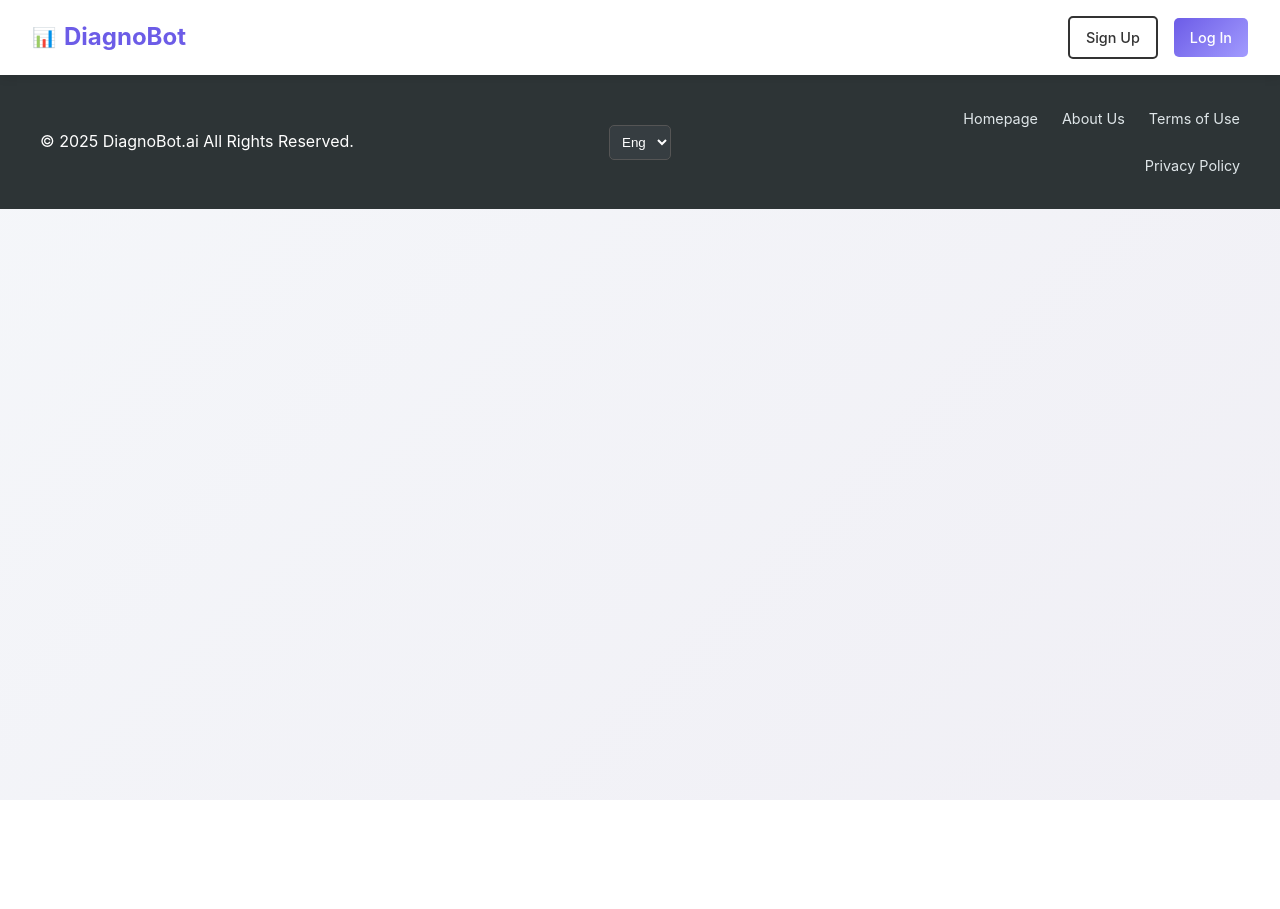
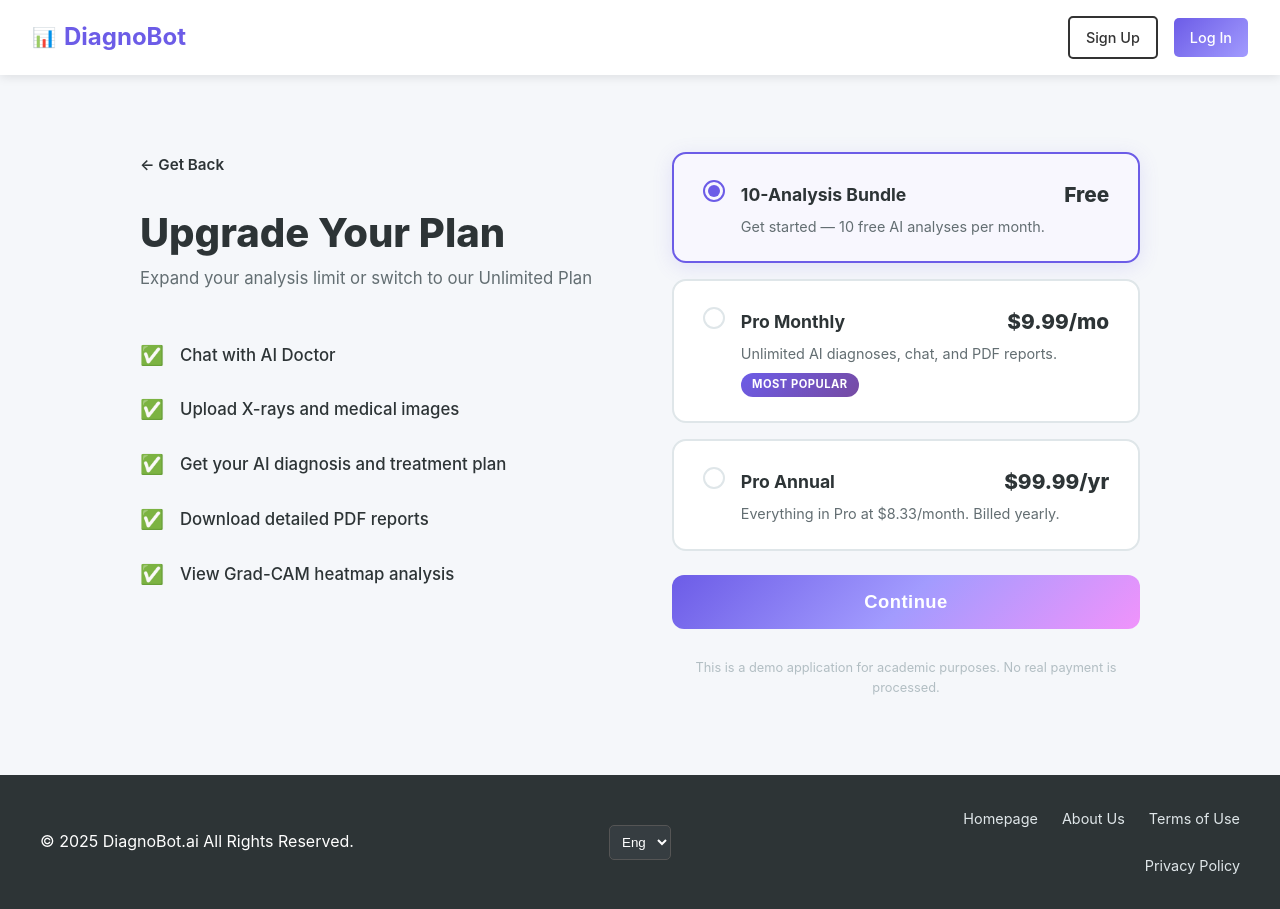
Before and after one commit to PothireddyAkhilKumarReddy/AI-Powered-Diagnosis-Assistant-for-Medical-Imaging, a Vue app in the folder frontend/: page /pricing in a window 1280 px wide. Before the commit the page ends 800 px from the top, so only its background shows below. Built offline with nearby package versions, Linux system fonts and the light colour scheme.

Commit message:
feat: add pricing page with plan tiers, link from CTA button

```diff
--- a/frontend/src/components/CtaSection.vue
+++ b/frontend/src/components/CtaSection.vue
@@ -1,7 +1,7 @@
 <template>
   <section class="cta-section">
     <h2 class="cta-title">Try AI Health Chat Now</h2>
-    <button class="cta-button" @click="$emit('scroll-to-chat')">Upgrade Your Plan</button>
+    <router-link to="/pricing" class="cta-button">Upgrade Your Plan</router-link>
   </section>
 </template>
 
@@ -26,6 +26,7 @@ export default {
 }
 
 .cta-button {
+  display: inline-block;
   padding: 0.8rem 2rem;
   background: white;
   color: #667eea;
@@ -35,6 +36,7 @@ export default {
   font-weight: 600;
   cursor: pointer;
   transition: all 0.3s ease;
+  text-decoration: none;
 }
 
 .cta-button:hover {
--- /dev/null
+++ b/frontend/src/pages/PricingPage.vue
@@ -0,0 +1,349 @@
+<template>
+  <div class="pricing-container">
+    <div class="pricing-content">
+      <!-- Left: Features -->
+      <div class="pricing-left">
+        <router-link to="/" class="back-link">← Get Back</router-link>
+        <h1 class="pricing-title">Upgrade Your Plan</h1>
+        <p class="pricing-subtitle">Expand your analysis limit or switch to our Unlimited Plan</p>
+
+        <ul class="feature-list">
+          <li>
+            <span class="check-icon">✅</span>
+            <span>Chat with AI Doctor</span>
+          </li>
+          <li>
+            <span class="check-icon">✅</span>
+            <span>Upload X-rays and medical images</span>
+          </li>
+          <li>
+            <span class="check-icon">✅</span>
+            <span>Get your AI diagnosis and treatment plan</span>
+          </li>
+          <li>
+            <span class="check-icon">✅</span>
+            <span>Download detailed PDF reports</span>
+          </li>
+          <li>
+            <span class="check-icon">✅</span>
+            <span>View Grad-CAM heatmap analysis</span>
+          </li>
+        </ul>
+      </div>
+
+      <!-- Right: Plans -->
+      <div class="pricing-right">
+        <div
+          v-for="plan in plans"
+          :key="plan.id"
+          class="plan-card"
+          :class="{ selected: selectedPlan === plan.id, popular: plan.popular }"
+          @click="selectedPlan = plan.id"
+        >
+          <div class="plan-radio">
+            <div class="radio-outer">
+              <div class="radio-inner" v-if="selectedPlan === plan.id"></div>
+            </div>
+          </div>
+          <div class="plan-info">
+            <div class="plan-header">
+              <h3 class="plan-name">{{ plan.name }}</h3>
+              <span class="plan-price">{{ plan.price }}</span>
+            </div>
+            <p class="plan-desc">{{ plan.description }}</p>
+            <span v-if="plan.popular" class="popular-badge">Most Popular</span>
+          </div>
+        </div>
+
+        <button class="continue-btn" @click="handleContinue">
+          Continue
+        </button>
+
+        <p class="disclaimer-text">
+          This is a demo application for academic purposes. No real payment is processed.
+        </p>
+      </div>
+    </div>
+  </div>
+</template>
+
+<script>
+import { ref } from 'vue'
+import { useRouter } from 'vue-router'
+
+export default {
+  name: 'PricingPage',
+  setup() {
+    const router = useRouter()
+    const selectedPlan = ref('starter')
+
+    const plans = [
+      {
+        id: 'starter',
+        name: '10-Analysis Bundle',
+        price: 'Free',
+        description: 'Get started — 10 free AI analyses per month.',
+        popular: false
+      },
+      {
+        id: 'pro-monthly',
+        name: 'Pro Monthly',
+        price: '$9.99/mo',
+        description: 'Unlimited AI diagnoses, chat, and PDF reports.',
+        popular: true
+      },
+      {
+        id: 'pro-annual',
+        name: 'Pro Annual',
+        price: '$99.99/yr',
+        description: 'Everything in Pro at $8.33/month. Billed yearly.',
+        popular: false
+      }
+    ]
+
+    const handleContinue = () => {
+      if (selectedPlan.value === 'starter') {
+        router.push('/')
+      } else {
+        alert(`You selected the "${plans.find(p => p.id === selectedPlan.value).name}" plan. Payment integration coming soon!`)
+      }
+    }
+
+    return {
+      selectedPlan,
+      plans,
+      handleContinue
+    }
+  }
+}
+</script>
+
+<style scoped>
+.pricing-container {
+  flex: 1;
+  min-height: calc(100vh - 100px);
+  background: var(--bg-secondary, #f5f7fa);
+  display: flex;
+  align-items: center;
+  justify-content: center;
+  padding: 3rem 2rem;
+  transition: background 0.3s ease;
+}
+
+.pricing-content {
+  max-width: 1000px;
+  width: 100%;
+  display: grid;
+  grid-template-columns: 1fr 1fr;
+  gap: 4rem;
+  align-items: start;
+}
+
+.back-link {
+  display: inline-block;
+  margin-bottom: 2rem;
+  color: var(--text-color, #2d3436);
+  text-decoration: none;
+  font-weight: 600;
+  font-size: 0.95rem;
+  transition: color 0.3s ease;
+}
+
+.back-link:hover {
+  color: var(--primary-color, #6c5ce7);
+}
+
+.pricing-title {
+  font-size: 2.5rem;
+  font-weight: 800;
+  color: var(--text-color, #2d3436);
+  margin-bottom: 0.5rem;
+}
+
+.pricing-subtitle {
+  color: #636e72;
+  font-size: 1.05rem;
+  margin-bottom: 3rem;
+  line-height: 1.6;
+}
+
+.feature-list {
+  list-style: none;
+  padding: 0;
+  display: flex;
+  flex-direction: column;
+  gap: 1.5rem;
+}
+
+.feature-list li {
+  display: flex;
+  align-items: center;
+  gap: 1rem;
+  font-size: 1.05rem;
+  color: var(--text-color, #2d3436);
+  font-weight: 500;
+}
+
+.check-icon {
+  font-size: 1.2rem;
+}
+
+/* Right Column: Plans */
+.pricing-right {
+  display: flex;
+  flex-direction: column;
+  gap: 1rem;
+}
+
+.plan-card {
+  background: var(--card-bg, white);
+  border: 2px solid var(--gray, #dfe6e9);
+  border-radius: 14px;
+  padding: 1.5rem 1.8rem;
+  cursor: pointer;
+  display: flex;
+  align-items: flex-start;
+  gap: 1rem;
+  transition: all 0.3s ease;
+  position: relative;
+}
+
+.plan-card:hover {
+  border-color: var(--primary-color, #6c5ce7);
+  box-shadow: 0 4px 16px rgba(108, 92, 231, 0.12);
+}
+
+.plan-card.selected {
+  border-color: var(--primary-color, #6c5ce7);
+  background: color-mix(in srgb, var(--primary-color, #6c5ce7) 5%, var(--card-bg, white));
+  box-shadow: 0 4px 20px rgba(108, 92, 231, 0.15);
+}
+
+.plan-radio {
+  padding-top: 2px;
+}
+
+.radio-outer {
+  width: 22px;
+  height: 22px;
+  border-radius: 50%;
+  border: 2px solid var(--gray, #dfe6e9);
+  display: flex;
+  align-items: center;
+  justify-content: center;
+  transition: border-color 0.3s ease;
+}
+
+.plan-card.selected .radio-outer {
+  border-color: var(--primary-color, #6c5ce7);
+}
+
+.radio-inner {
+  width: 12px;
+  height: 12px;
+  border-radius: 50%;
+  background: var(--primary-color, #6c5ce7);
+  animation: radioFadeIn 0.2s ease-out;
+}
+
+@keyframes radioFadeIn {
+  from { transform: scale(0); }
+  to { transform: scale(1); }
+}
+
+.plan-info {
+  flex: 1;
+}
+
+.plan-header {
+  display: flex;
+  justify-content: space-between;
+  align-items: center;
+  margin-bottom: 0.3rem;
+}
+
+.plan-name {
+  font-size: 1.1rem;
+  font-weight: 700;
+  color: var(--text-color, #2d3436);
+  margin: 0;
+}
+
+.plan-price {
+  font-size: 1.3rem;
+  font-weight: 800;
+  color: var(--text-color, #2d3436);
+}
+
+.plan-desc {
+  color: #636e72;
+  font-size: 0.9rem;
+  margin: 0;
+  line-height: 1.5;
+}
+
+.popular-badge {
+  display: inline-block;
+  margin-top: 0.5rem;
+  padding: 0.2rem 0.7rem;
+  background: linear-gradient(135deg, var(--primary-color, #6c5ce7), var(--primary-dark, #764ba2));
+  color: white;
+  border-radius: 20px;
+  font-size: 0.7rem;
+  font-weight: 700;
+  text-transform: uppercase;
+  letter-spacing: 0.5px;
+}
+
+.continue-btn {
+  width: 100%;
+  padding: 1rem;
+  margin-top: 0.5rem;
+  background: linear-gradient(135deg, #6c5ce7 0%, #a29bfe 50%, #f093fb 100%);
+  color: white;
+  border: none;
+  border-radius: 12px;
+  font-size: 1.15rem;
+  font-weight: 700;
+  cursor: pointer;
+  transition: all 0.3s ease;
+  letter-spacing: 0.5px;
+}
+
+.continue-btn:hover {
+  transform: translateY(-3px);
+  box-shadow: 0 8px 25px rgba(108, 92, 231, 0.4);
+}
+
+.continue-btn:active {
+  transform: translateY(0);
+}
+
+.disclaimer-text {
+  text-align: center;
+  color: #b2bec3;
+  font-size: 0.8rem;
+  margin-top: 0.8rem;
+}
+
+@media (max-width: 768px) {
+  .pricing-content {
+    grid-template-columns: 1fr;
+    gap: 2rem;
+  }
+
+  .pricing-title {
+    font-size: 1.8rem;
+  }
+
+  .feature-list {
+    gap: 1rem;
+  }
+
+  .plan-header {
+    flex-direction: column;
+    align-items: flex-start;
+    gap: 0.3rem;
+  }
+}
+</style>
--- a/frontend/src/router/index.js
+++ b/frontend/src/router/index.js
@@ -3,6 +3,7 @@ import HomePage from '../pages/HomePage.vue'
 import LoginPage from '../pages/LoginPage.vue'
 import SignupPage from '../pages/SignupPage.vue'
 import DashboardPage from '../pages/DashboardPage.vue'
+import PricingPage from '../pages/PricingPage.vue'
 
 const routes = [
   {
@@ -28,6 +29,12 @@ const routes = [
     name: 'Dashboard',
     component: DashboardPage,
     meta: { requiresAuth: true }
+  },
+  {
+    path: '/pricing',
+    name: 'Pricing',
+    component: PricingPage,
+    meta: { requiresAuth: false }
   }
 ]
 
```
